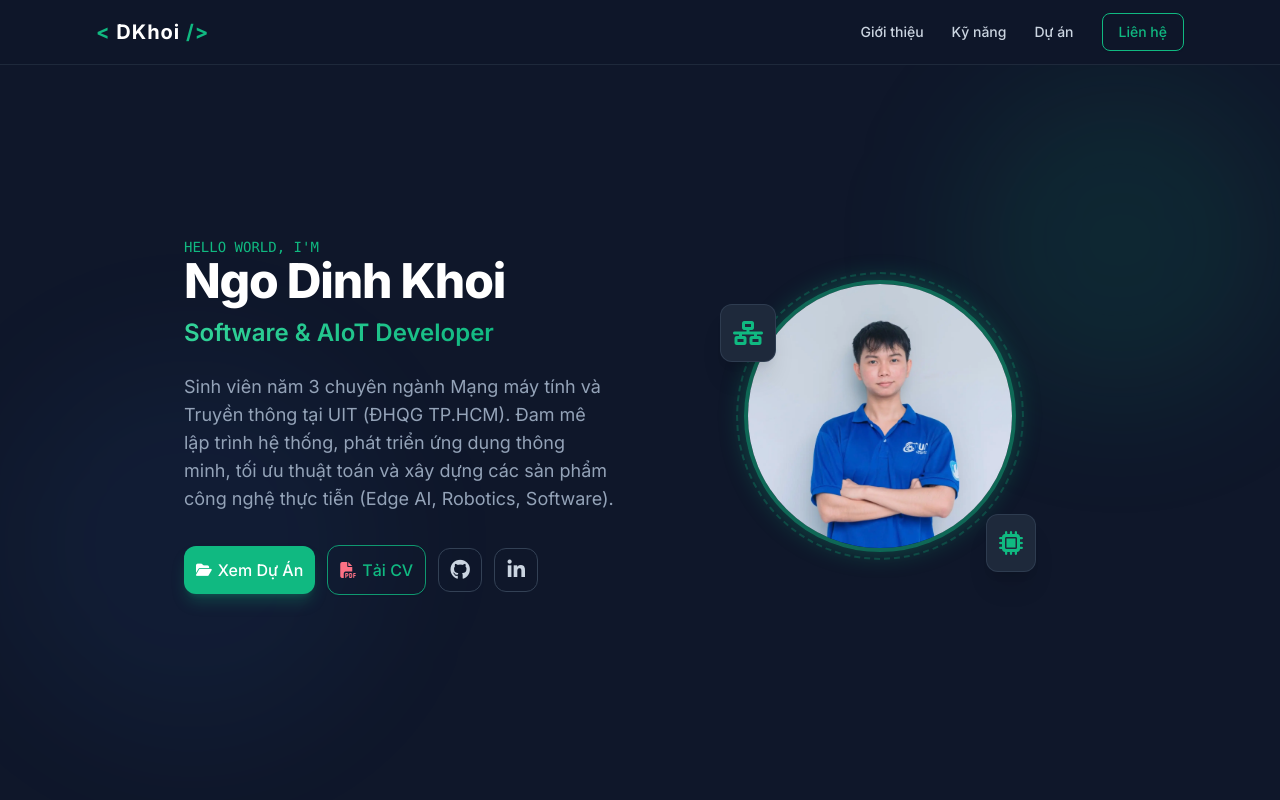
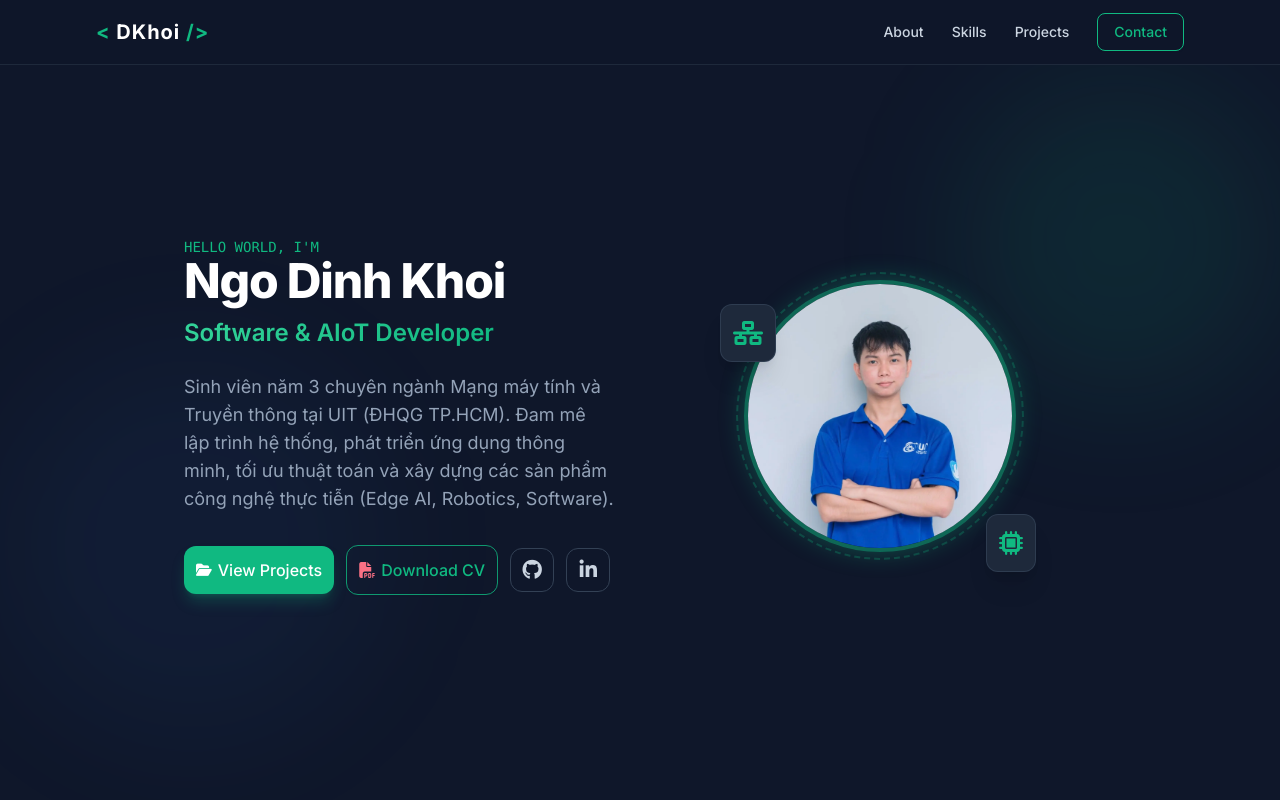
Before and after one commit to NgoDKhoi/ngodkhoi, a plain HTML site: page index.html in a window 1280 px wide. Shown: the top 800 px of the page. Drawn offline with Linux system fonts and the light colour scheme.

Commit message:
feat(i18n): translate navbar, h2 headings, hero actions, and filter tabs to professional english

```diff
--- a/index.html
+++ b/index.html
@@ -438,10 +438,10 @@
 
                 <!-- Desktop Menu -->
                 <div class="hidden md:flex items-center space-x-7">
-                    <a href="#about" class="text-slate-300 hover:text-primary transition font-medium text-sm">Giới thiệu</a>
-                    <a href="#skills" class="text-slate-300 hover:text-primary transition font-medium text-sm">Kỹ năng</a>
-                    <a href="#projects" class="text-slate-300 hover:text-primary transition font-medium text-sm">Dự án</a>
-                    <a href="#contact" class="border border-primary text-primary hover:bg-primary hover:text-white px-4 py-2 rounded-lg font-medium text-sm transition duration-300 shadow-sm shadow-primary/20">Liên hệ</a>
+                    <a href="#about" class="text-slate-300 hover:text-primary transition font-medium text-sm">About</a>
+                    <a href="#skills" class="text-slate-300 hover:text-primary transition font-medium text-sm">Skills</a>
+                    <a href="#projects" class="text-slate-300 hover:text-primary transition font-medium text-sm">Projects</a>
+                    <a href="#contact" class="border border-primary text-primary hover:bg-primary hover:text-white px-4 py-2 rounded-lg font-medium text-sm transition duration-300 shadow-sm shadow-primary/20">Contact</a>
                 </div>
 
                 <!-- Mobile Hamburger Button -->
@@ -455,10 +455,10 @@
 
         <!-- Mobile Dropdown Menu -->
         <div id="mobile-menu" class="hidden md:hidden bg-dark/95 border-b border-slate-800 px-4 pt-3 pb-5 space-y-2 max-h-[calc(100vh-4rem)] overflow-y-auto">
-            <a href="#about" class="mobile-nav-link min-h-[44px] flex items-center px-4 py-2.5 rounded-lg text-base font-medium text-slate-300 hover:text-primary hover:bg-slate-800/60 transition">Giới thiệu</a>
-            <a href="#skills" class="mobile-nav-link min-h-[44px] flex items-center px-4 py-2.5 rounded-lg text-base font-medium text-slate-300 hover:text-primary hover:bg-slate-800/60 transition">Kỹ năng</a>
-            <a href="#projects" class="mobile-nav-link min-h-[44px] flex items-center px-4 py-2.5 rounded-lg text-base font-medium text-slate-300 hover:text-primary hover:bg-slate-800/60 transition">Dự án</a>
-            <a href="#contact" class="mobile-nav-link min-h-[44px] flex items-center justify-center px-4 py-2.5 rounded-lg text-base font-medium text-primary border border-primary/40 hover:bg-primary hover:text-white transition">Liên hệ</a>
+            <a href="#about" class="mobile-nav-link min-h-[44px] flex items-center px-4 py-2.5 rounded-lg text-base font-medium text-slate-300 hover:text-primary hover:bg-slate-800/60 transition">About</a>
+            <a href="#skills" class="mobile-nav-link min-h-[44px] flex items-center px-4 py-2.5 rounded-lg text-base font-medium text-slate-300 hover:text-primary hover:bg-slate-800/60 transition">Skills</a>
+            <a href="#projects" class="mobile-nav-link min-h-[44px] flex items-center px-4 py-2.5 rounded-lg text-base font-medium text-slate-300 hover:text-primary hover:bg-slate-800/60 transition">Projects</a>
+            <a href="#contact" class="mobile-nav-link min-h-[44px] flex items-center justify-center px-4 py-2.5 rounded-lg text-base font-medium text-primary border border-primary/40 hover:bg-primary hover:text-white transition">Contact</a>
         </div>
     </nav>
 
@@ -489,12 +489,12 @@
                     <div class="grid grid-cols-2 gap-3 w-full sm:w-auto sm:flex sm:items-center">
                         <a href="#projects"
                             class="hero-cta-btn touch-target min-h-[44px] bg-primary hover:bg-primaryHover text-white px-3 sm:px-5 py-3 rounded-xl font-medium transition shadow-lg shadow-primary/25 inline-flex items-center justify-center gap-1.5 sm:gap-2 text-xs sm:text-sm md:text-base text-center">
-                            <i class="fas fa-folder-open text-xs sm:text-sm"></i> <span>Xem Dự Án</span>
+                            <i class="fas fa-folder-open text-xs sm:text-sm"></i> <span>View Projects</span>
                         </a>
                         <a href="files/CV_NgoDinhKhoi.pdf" target="_blank" rel="noopener noreferrer"
                             class="hero-cta-btn touch-target min-h-[44px] border border-primary/80 hover:border-primary text-primary hover:bg-primary hover:text-white px-3 sm:px-5 py-3 rounded-xl font-medium transition inline-flex items-center justify-center gap-1.5 sm:gap-2 shadow-sm shadow-primary/10 text-xs sm:text-sm md:text-base text-center"
                             title="Tải CV của Ngô Đình Khôi">
-                            <i class="fas fa-file-pdf text-rose-400"></i> <span>Tải CV</span>
+                            <i class="fas fa-file-pdf text-rose-400"></i> <span>Download CV</span>
                         </a>
                     </div>
                     <div class="flex items-center justify-center gap-3">
@@ -559,7 +559,7 @@
     <section id="skills" class="py-24">
         <div class="max-w-6xl mx-auto px-4 sm:px-6 lg:px-8">
             <div class="text-center mb-16">
-                <h2 class="text-3xl font-bold text-white">Kỹ Năng Kỹ Thuật</h2>
+                <h2 class="text-3xl font-bold text-white">Tech Stack & Tools</h2>
                 <p class="text-slate-400 mt-3 text-sm sm:text-base">Các ngôn ngữ, công nghệ và công cụ tôi sử dụng để xây dựng sản phẩm</p>
             </div>
 
@@ -616,14 +616,14 @@
     <section id="projects" class="py-24 bg-card/20 border-t border-slate-800/60">
         <div class="max-w-6xl mx-auto px-4 sm:px-6 lg:px-8">
             <div class="text-center mb-10">
-                <h2 class="text-3xl font-bold text-white">Dự Án Tiêu Biểu</h2>
+                <h2 class="text-3xl font-bold text-white">Featured Projects</h2>
                 <p class="text-slate-400 mt-3 text-sm sm:text-base">Các sản phẩm thực chiến tôi đã xây dựng và phát hành mã nguồn</p>
             </div>
 
             <!-- Project Filter Buttons -->
             <div class="flex flex-wrap justify-center gap-2.5 sm:gap-3 mb-12 sm:mb-14">
                 <button type="button" class="filter-btn active min-h-[44px] px-5 py-2.5 rounded-xl text-sm font-medium border border-slate-700 text-slate-300 hover:border-primary transition inline-flex items-center justify-center" data-filter="all">
-                    Tất cả (4)
+                    All (4)
                 </button>
                 <button type="button" class="filter-btn min-h-[44px] px-5 py-2.5 rounded-xl text-sm font-medium border border-slate-700 text-slate-300 hover:border-primary transition inline-flex items-center justify-center" data-filter="aiot">
                     <i class="fas fa-robot mr-1.5 text-xs"></i> AIoT & Robotics (1)
@@ -917,7 +917,7 @@
         <div class="absolute top-1/2 left-1/2 -translate-x-1/2 -translate-y-1/2 w-[500px] h-[500px] bg-primary/5 rounded-full blur-3xl -z-10 pointer-events-none"></div>
 
         <div class="max-w-5xl mx-auto px-4 sm:px-6 lg:px-8 text-center">
-            <h2 class="text-3xl sm:text-4xl font-bold text-white mb-4">Kết Nối Với Tôi</h2>
+            <h2 class="text-3xl sm:text-4xl font-bold text-white mb-4">Contact</h2>
             <p class="text-slate-400 mb-12 text-base sm:text-lg max-w-xl mx-auto">
                 Tôi luôn sẵn sàng đón nhận những cơ hội hợp tác thực tập và thử thách kỹ thuật mới.
             </p>
```
